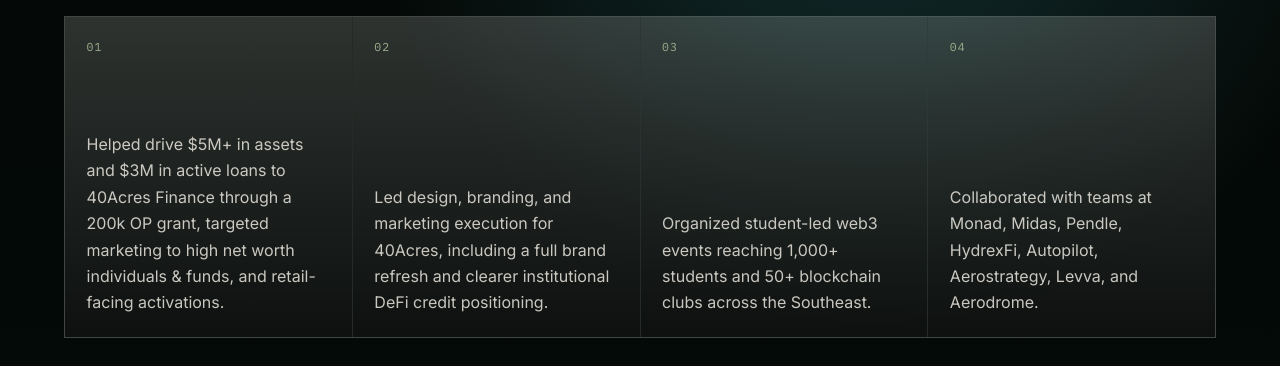
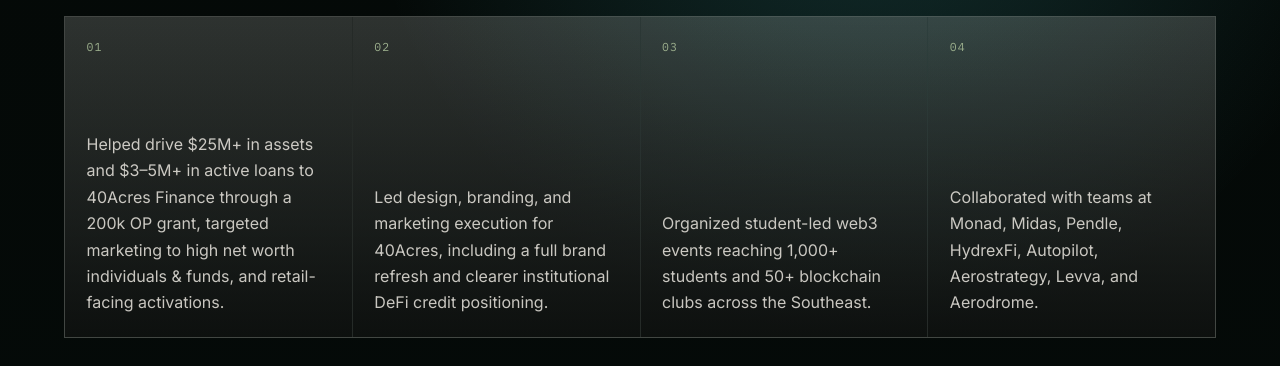
Before and after one commit to Syrexle/tariq-website, a React (Vite) app: page / in a window 1280 px wide. Shown: the part 1960-2326 px from the top of the page. Built offline with nearby package versions, Linux system fonts and the light colour scheme.

Commit message:
Update selected impact asset metrics

```diff
--- a/src/main.tsx
+++ b/src/main.tsx
@@ -7,7 +7,7 @@ import './styles.css'
 const contact = ['Atlanta, GA', '(770) 861-0301', 'tariqawaseem@gmail.com', 'tariqw.eth']
 
 const impact = [
-  'Helped drive $5M+ in assets and $3M in active loans to 40Acres Finance through a 200k OP grant, targeted marketing to high net worth individuals & funds, and retail-facing activations.',
+  'Helped drive $25M+ in assets and $3–5M+ in active loans to 40Acres Finance through a 200k OP grant, targeted marketing to high net worth individuals & funds, and retail-facing activations.',
   'Led design, branding, and marketing execution for 40Acres, including a full brand refresh and clearer institutional DeFi credit positioning.',
   'Organized student-led web3 events reaching 1,000+ students and 50+ blockchain clubs across the Southeast.',
   'Collaborated with teams at Monad, Midas, Pendle, HydrexFi, Autopilot, Aerostrategy, Levva, and Aerodrome.',
```
